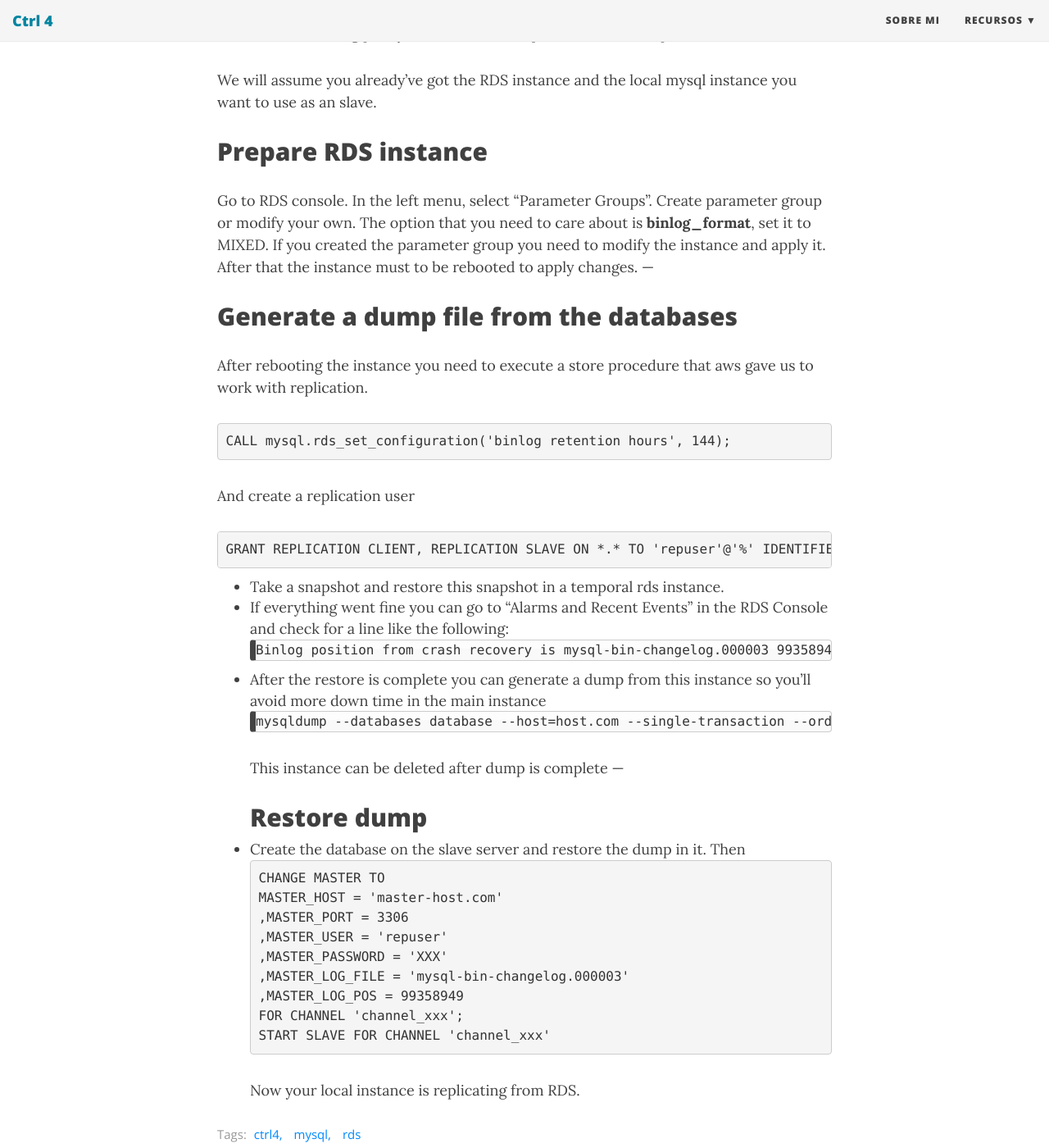
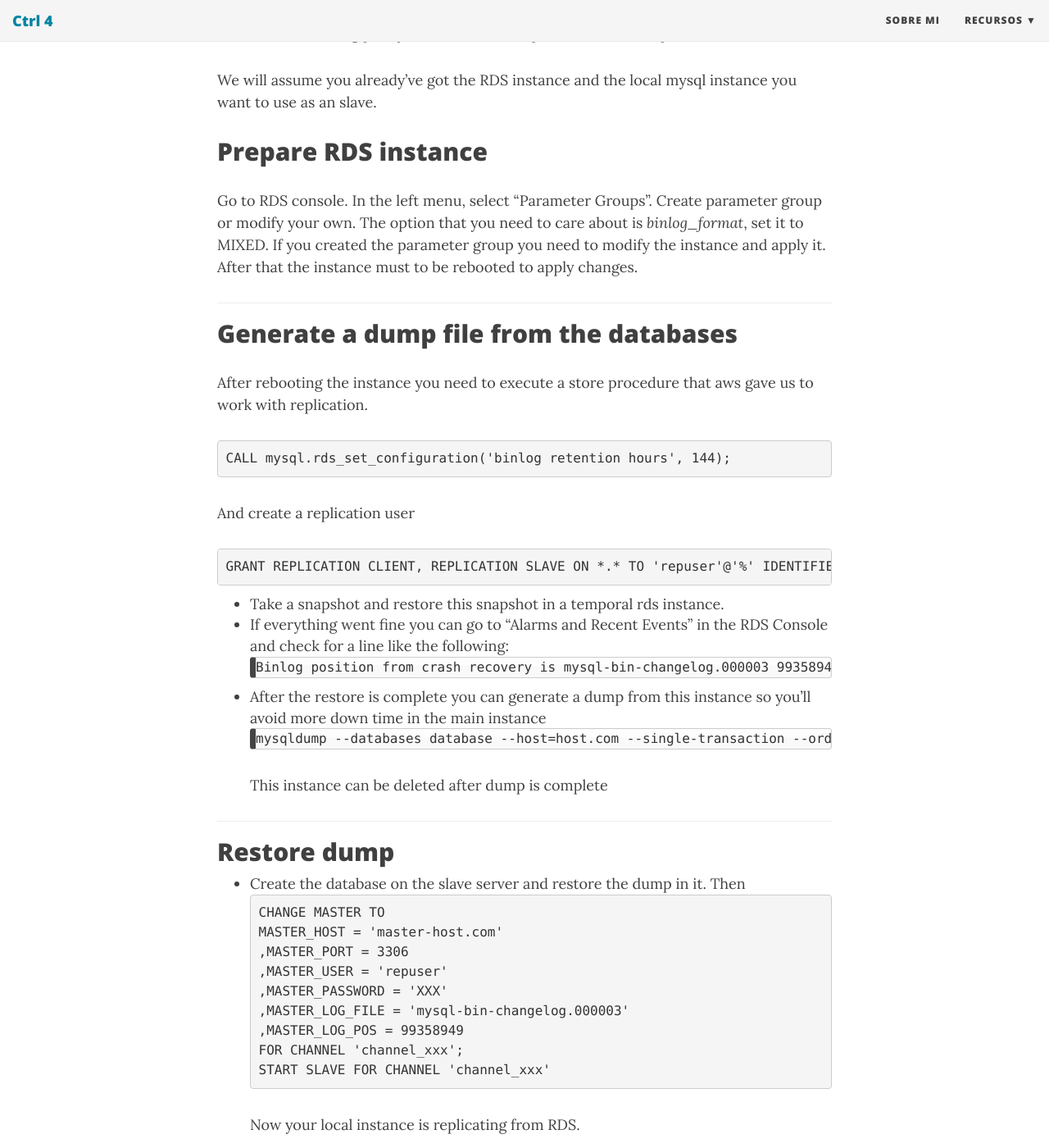
Before and after one commit to Ctrl4/ctrl4.github.io, a Jekyll site: the page built from _posts/2019-11-29-How-to-replicate-from-RDS-to-local.md, in a window 1280 px wide and 1400 px high, scrolled down 353 px. Shown: the whole window at 82% size. Built offline with Jekyll 4.4.1, drawn with Linux system fonts in a browser that asks for light colours; nearby versions of some CDN libraries; comment, search, counter and statistics services are not loaded.

Commit message:
Update 2019-11-29-How-to-replicate-from-RDS-to-local.md

````diff
--- a/_posts/2019-11-29-How-to-replicate-from-RDS-to-local.md
+++ b/_posts/2019-11-29-How-to-replicate-from-RDS-to-local.md
@@ -1,7 +1,7 @@
 ---
 layout: post
 title: How to replicate from RDS to local or EC2
-tags: ctrl4, mysql, rds
+tags: ctrl4 mysql rds
 ---
 
 As being RDS a managed service, and also having a managed solution for replication (the very same RDS), it is not as straight forward to **replicate** from RDS to a local MySQL instance.
@@ -11,8 +11,9 @@
 
 ## Prepare RDS instance
 Go to RDS console. In the left menu, select "Parameter Groups". Create parameter group or modify your own.
-The option that you need to care about is **binlog_format**, set it to MIXED.
+The option that you need to care about is *binlog_format*, set it to MIXED.
 If you created the parameter group you need to modify the instance and apply it. After that the instance must to be rebooted to apply changes.
+
 ---
 ## Generate a dump file from the databases
 After rebooting the instance you need to execute a store procedure that aws gave us to work with replication.
@@ -34,6 +35,7 @@
 mysqldump --databases database --host=host.com --single-transaction --order-by-primary -r database.sql -u <user> -p
 ```
 This instance can be deleted after dump is complete
+
 ---
 ## Restore dump
 * Create the database on the slave server and restore the dump in it.
````
